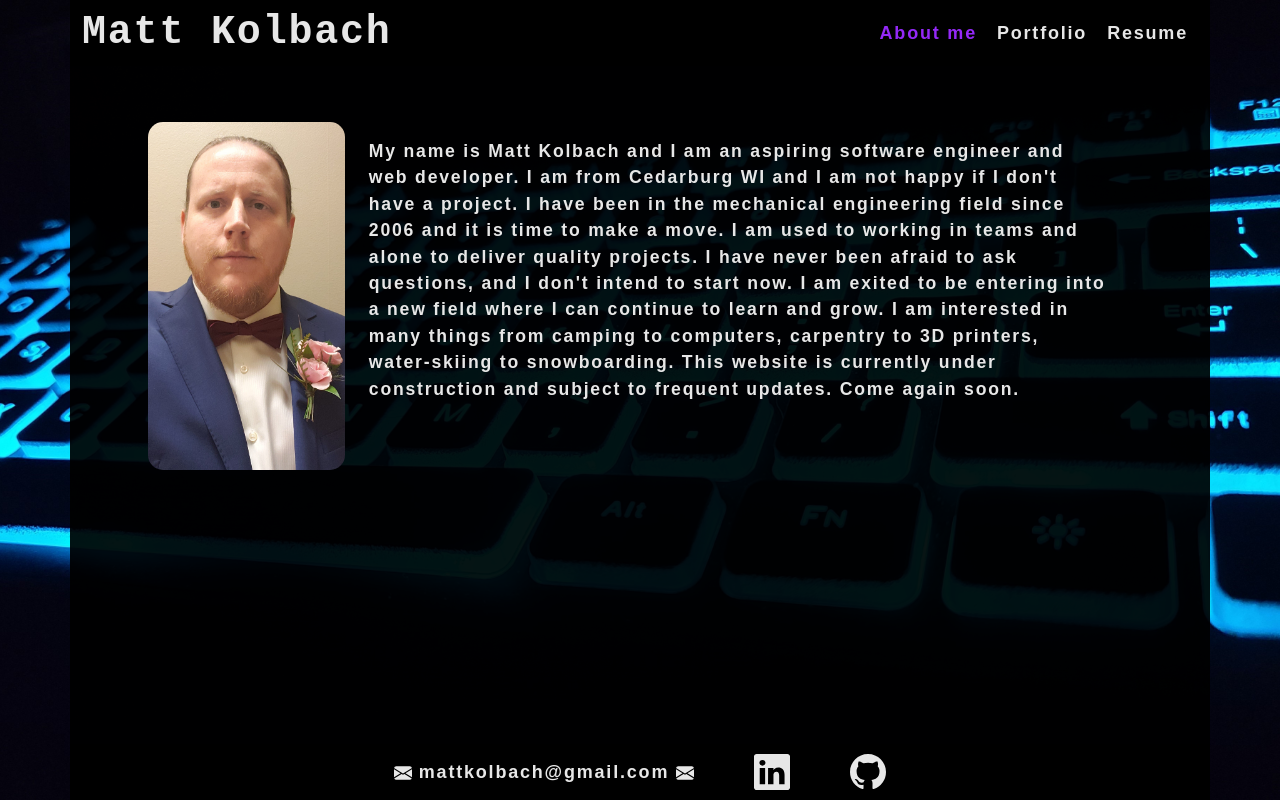
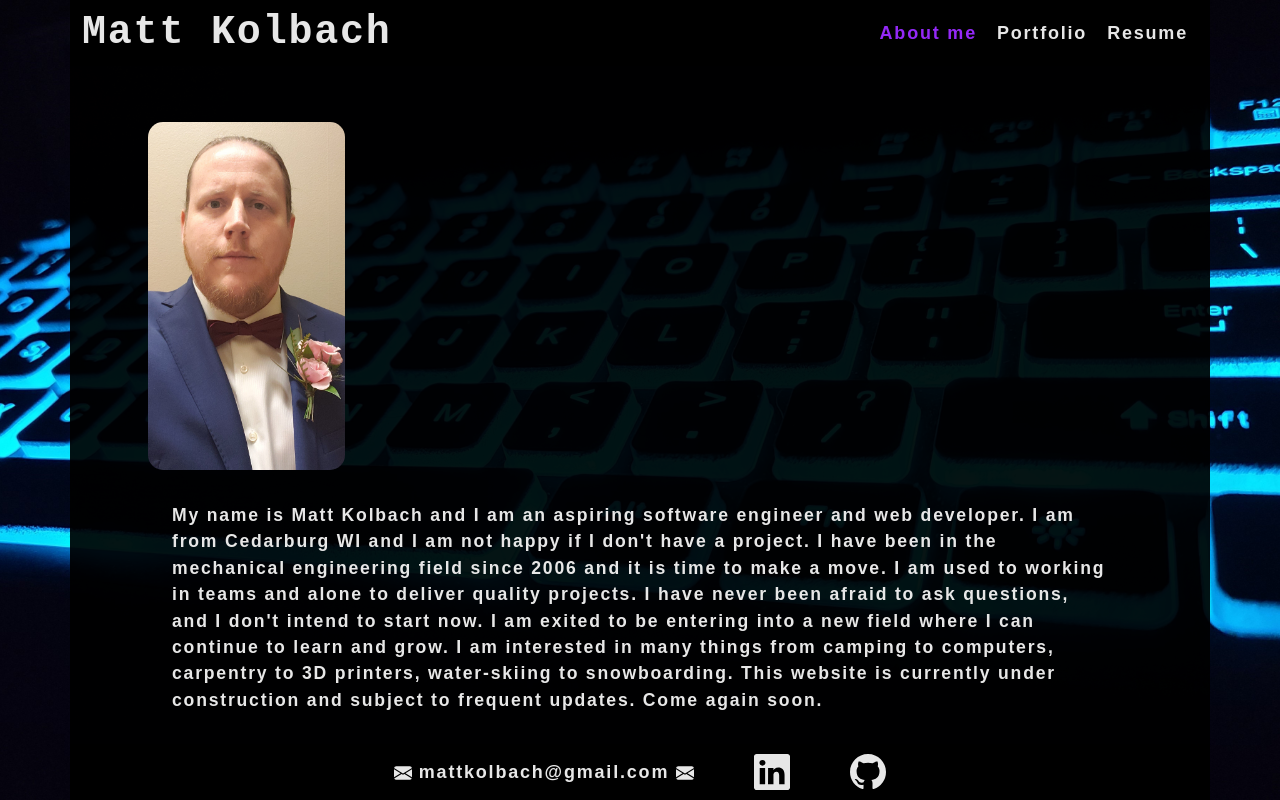
Before and after one commit to MattKolbach/mattkportfolio, a React (Create React App) app: page / in a window 1280 px wide. Built offline with nearby package versions, Linux system fonts and the light colour scheme.

Commit message:
fixed about page pic

```diff
--- a/src/components/About/index.js
+++ b/src/components/About/index.js
@@ -4,7 +4,7 @@ import selfImage from "../../assets/images/mkselfie.jpg";
 function About() {
 
     return (
-        <section className="d-flex my-5 mx-5" >
+        <section className="my-5 mx-5" >
             {/* <h1 id="about">Who am I?</h1> */}
             <img src={selfImage} className="my-2 photo" style={{ width: "20%" }} alt="A selfie of Matt Kolbach" />
             <div className="my-4 mx-4">
```
